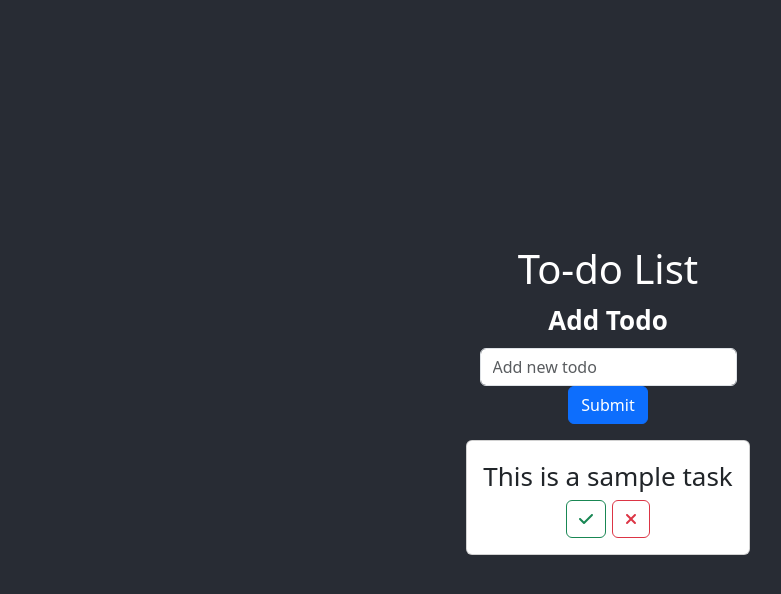
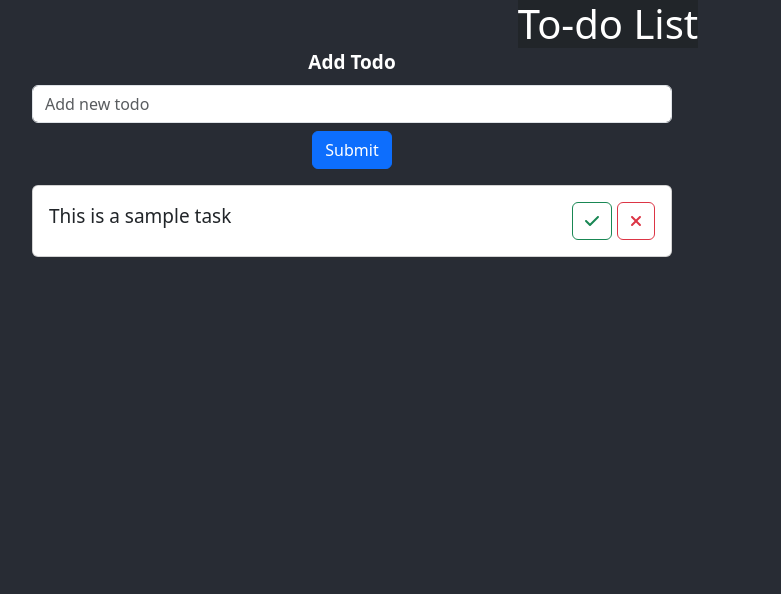
Before and after one commit to shuhsuan/to-do-list, a React (Create React App) app: page / in a window 1280 px wide. Shown: the top 594 px of the page, without its empty margins (32-813 px from the left). Built offline with nearby package versions, Linux system fonts and the light colour scheme.

Commit message:
Positioned form, tasks and buttons inline

```diff
--- a/src/App.css
+++ b/src/App.css
@@ -1,14 +1,32 @@
 .App {
   text-align: center;
+  background-color: #282c34;
+  min-height: 100vh;
+  position: relative;
 }
 
 .App-header {
-  background-color: #282c34;
-  min-height: 100vh;
   display: flex;
   flex-direction: column;
   align-items: center;
   justify-content: center;
-  font-size: calc(10px + 2vmin);
+  font-size: calc(3px + 2vmin);
   color: white;
+  position: relative;
 }
+
+#form{
+  padding-right: 40%;
+  width: 90%;
+  position: relative;
+}
+
+.todo{
+  display: flex;
+  word-wrap: break-word;
+}
+
+.buttons{
+  margin-left: auto;
+  flex-direction: row;
+}
--- a/src/App.js
+++ b/src/App.js
@@ -4,6 +4,41 @@ import {Button, Card, Form} from 'react-bootstrap'
 import 'bootstrap/dist/css/bootstrap.min.css';
 import { FontAwesomeIcon } from '@fortawesome/react-fontawesome'
 import {faXmark, faCheck} from '@fortawesome/free-solid-svg-icons'
+
+function Todo({index, todo, markTodo, removeTodo}) { //handles the mark and remove function buttons
+  return(
+    <div className="todo">
+      <span style={{ textDecoration: todo.isDone? "line-through" : ""}}>{todo.text}</span>
+      <div className="buttons">
+        <Button variant="outline-success" onClick={() => markTodo(index)}><FontAwesomeIcon icon={faCheck} /></Button>{' '}
+        <Button variant="outline-danger" onClick={() => removeTodo(index)}><FontAwesomeIcon icon={faXmark} /></Button>
+        </div>
+    </div>
+  )
+}
+
+function FormTodo({addTodo}){
+  const [value, setValue] = React.useState("");
+
+  const handleSubmit = e => {
+    e.preventDefault();
+    if(!value) return;
+    addTodo(value);
+    setValue("");
+  };
+
+  return(
+    <Form onSubmit={handleSubmit}>
+      <Form.Group>
+        <Form.Label><b>Add Todo</b></Form.Label>
+        <Form.Control type="text" className="input" value={value} onChange={e => setValue(e.target.value)} placeholder="Add new todo" />
+      </Form.Group>
+      <Button variant="primary mb-3 mt-2" type="submit">
+        Submit
+      </Button>
+    </Form>
+  )
+}
 
 function App() {
   const [todos, setTodos] = React.useState([
@@ -33,9 +68,9 @@ function App() {
   return (
     <div className="App">
       <header className="App-header">
-        <h1 className ="text-center">To-do List</h1>
-        <FormTodo addTodo={addTodo} />
-        <div>
+      <h1 className ="text-center sitcky-top text-white bg-dark mb-0">To-do List</h1>
+        <div id="form">
+          <FormTodo addTodo={addTodo} />
           {todos.map((todo, index) => (
             <Card>
               <Card.Body>
@@ -55,39 +90,4 @@ function App() {
   );
 }
 
-function Todo({index, todo, markTodo, removeTodo}) { //handles the mark and remove function buttons
-  return(
-    <div className="todo">
-      <span style={{ textDecoration: todo.isDone? "line-through" : ""}}>{todo.text}</span>
-      <div>
-        <Button variant="outline-success" onClick={() => markTodo(index)}><FontAwesomeIcon icon={faCheck} /></Button>{' '}
-        <Button variant="outline-danger" onClick={() => removeTodo(index)}><FontAwesomeIcon icon={faXmark} /></Button>
-      </div>
-    </div>
-  )
-}
-
-function FormTodo({addTodo}){
-  const [value, setValue] = React.useState("");
-
-  const handleSubmit = e => {
-    e.preventDefault();
-    if(!value) return;
-    addTodo(value);
-    setValue("");
-  };
-
-  return(
-    <Form onSubmit={handleSubmit}>
-      <Form.Group>
-        <Form.Label><b>Add Todo</b></Form.Label>
-        <Form.Control type="text" className="input" value={value} onChange={e => setValue(e.target.value)} placeholder="Add new todo" />
-      </Form.Group>
-      <Button variant="primary mb-3" type="submit">
-        Submit
-      </Button>
-    </Form>
-  )
-}
-
 export default App;
```
